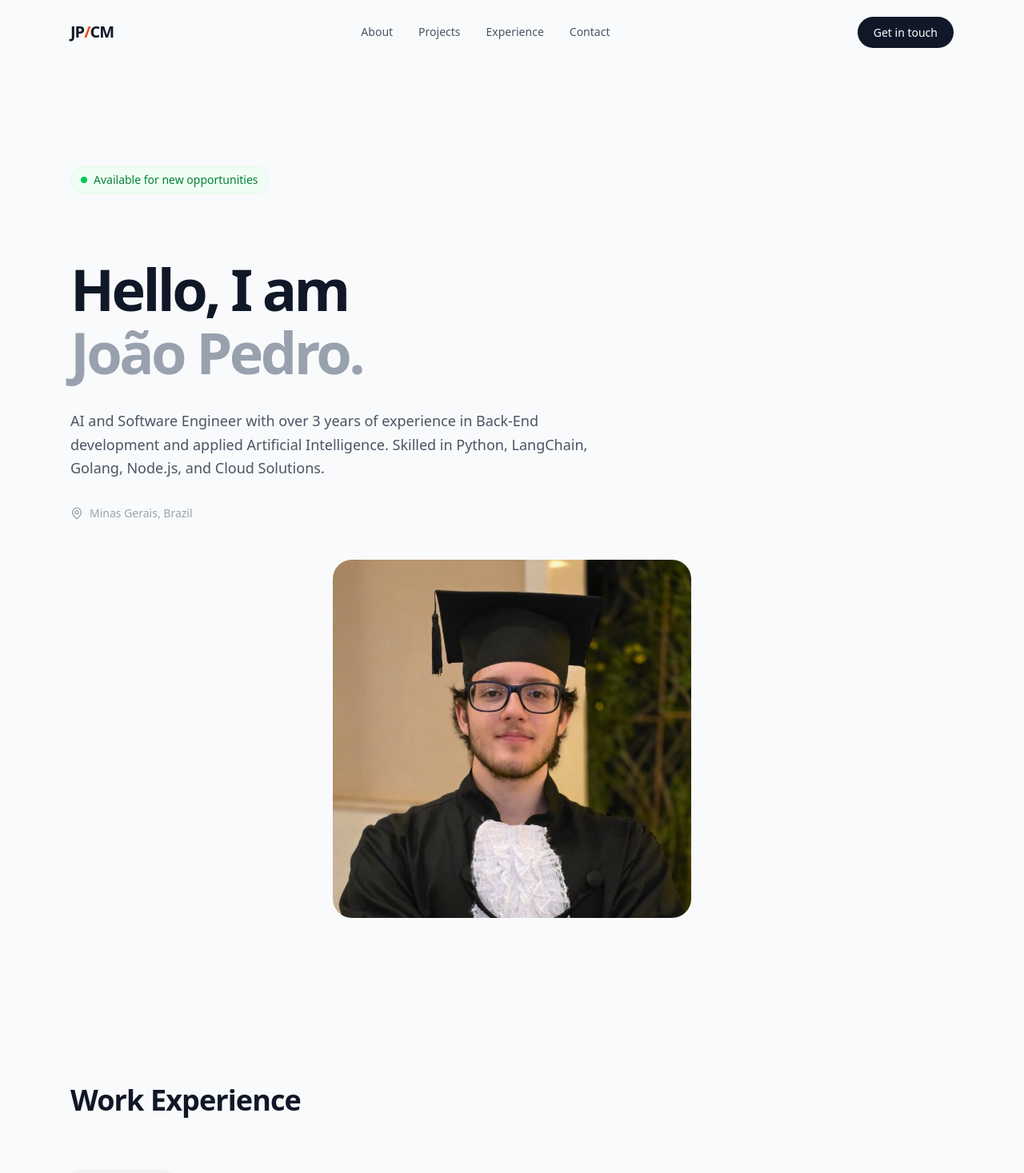
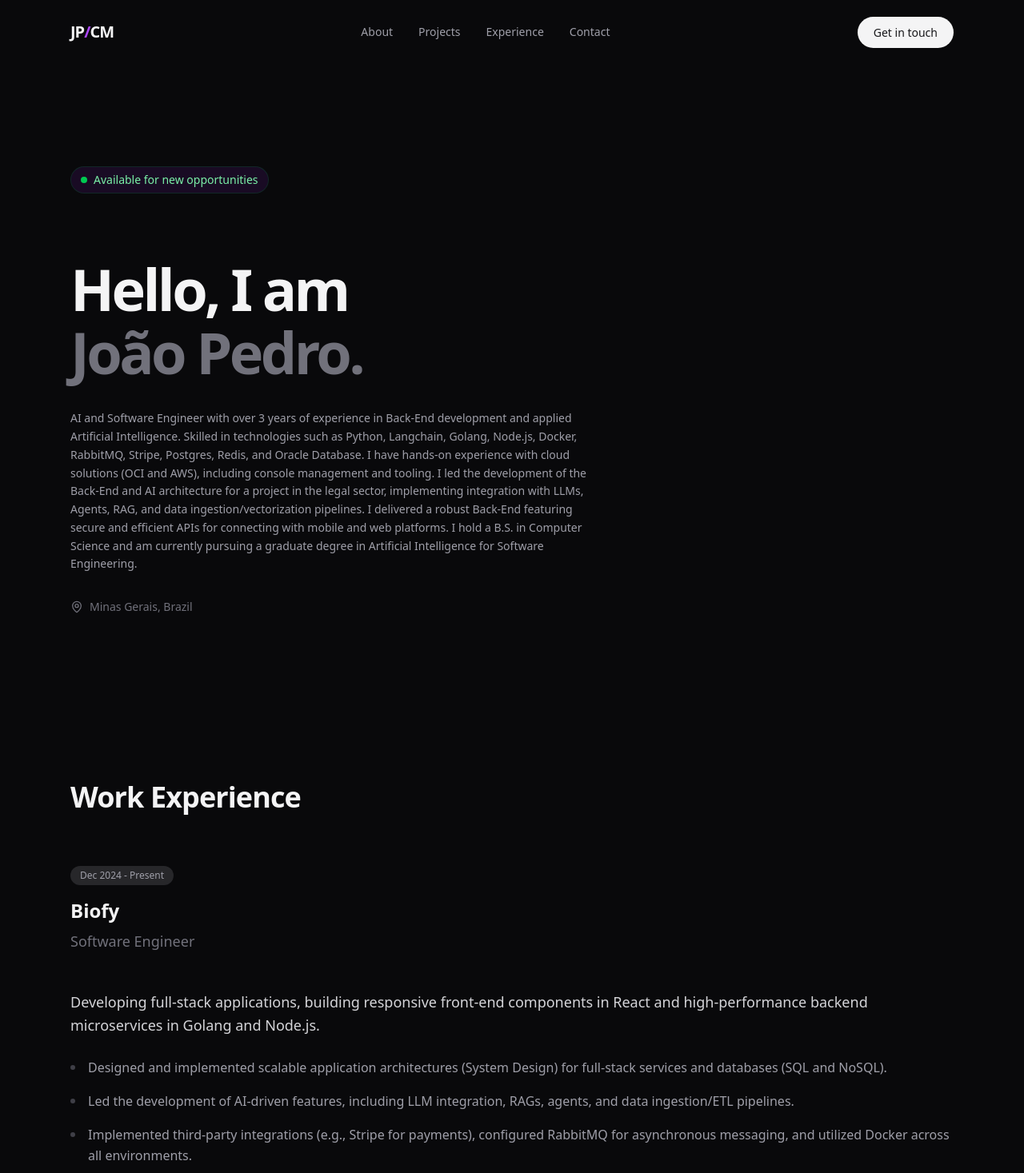
Before and after one commit to Rjoaozinho1/Rjoaozinho1.github.io, a React (Vite) app: page / in a window 1280 px wide. Shown: the top 1467 px of the page at 80% size. Built offline with nearby package versions, Linux system fonts and the light colour scheme.

Commit message:
feat: adding purple and dark mode, removing photo

```diff
--- a/src/components/Experience.tsx
+++ b/src/components/Experience.tsx
@@ -35,8 +35,8 @@ const Experience = () => {
   ]
 
   return (
-    <section id="experience" className="py-20 scroll-mt-20">
-      <h2 className="text-3xl md:text-4xl font-bold text-gray-900 mb-16 tracking-tight">
+    <section id="experience" className="py-20 scroll-mt-10">
+      <h2 className="text-3xl md:text-4xl font-bold text-zinc-100 mb-16 tracking-tight">
         Work Experience
       </h2>
 
@@ -46,25 +46,25 @@ const Experience = () => {
 
             {/* Period & Company (Left Column) */}
             <div className="md:sticky md:top-24">
-              <span className="inline-block px-3 py-1 rounded-full bg-gray-100 text-gray-600 text-xs font-medium mb-4 group-hover:bg-orange-100 group-hover:text-orange-700 transition-colors">
+              <span className="inline-block px-3 py-1 rounded-full bg-zinc-800 text-zinc-400 text-xs font-medium mb-4 group-hover:bg-purple-900/30 group-hover:text-purple-300 transition-colors">
                 {exp.period}
               </span>
-              <h3 className="text-2xl font-bold text-gray-900 mb-2 group-hover:text-orange-600 transition-colors">
+              <h3 className="text-2xl font-bold text-zinc-100 mb-2 group-hover:text-purple-400 transition-colors">
                 {exp.company}
               </h3>
-              <p className="text-gray-500 font-medium text-lg">{exp.role}</p>
+              <p className="text-zinc-500 font-medium text-lg">{exp.role}</p>
             </div>
 
             {/* Description & Achievements (Right Column) */}
             <div>
-              <p className="text-lg text-gray-700 leading-relaxed mb-6 font-light">
+              <p className="text-lg text-zinc-300 leading-relaxed mb-6 font-light">
                 {exp.description}
               </p>
 
               <ul className="space-y-4">
                 {exp.achievements.map((item, i) => (
-                  <li key={i} className="flex items-start gap-4 text-gray-600">
-                    <span className="mt-2.5 w-1.5 h-1.5 rounded-full bg-gray-300 group-hover:bg-orange-400 transition-colors flex-shrink-0"></span>
+                  <li key={i} className="flex items-start gap-4 text-zinc-400">
+                    <span className="mt-2.5 w-1.5 h-1.5 rounded-full bg-zinc-700 group-hover:bg-purple-500 transition-colors shrink-0"></span>
                     <span className="leading-relaxed">{item}</span>
                   </li>
                 ))}
@@ -75,7 +75,7 @@ const Experience = () => {
       </div>
 
       {/* Decorative Divider */}
-      <div className="mt-20 border-t border-gray-100"></div>
+      <div className="mt-20 border-t border-zinc-800"></div>
     </section>
   )
 }
--- a/src/components/Hero.tsx
+++ b/src/components/Hero.tsx
@@ -10,7 +10,7 @@ const Hero = () => {
         initial={{ opacity: 0, y: 40 }}
         animate={{ opacity: 2, y: 0 }}
         transition={{ duration: 0.5 }}
-        className="inline-flex items-center gap-2 px-3 py-1.5 rounded-full bg-green-50 text-green-700 text-sm font-medium border border-green-100"
+        className="inline-flex items-center gap-2 px-3 py-1.5 rounded-full bg-purple-900/20 text-green-300 text-sm font-medium border border-green-800/30"
       >
         <span className="relative flex h-2 w-2">
           <span className="animate-ping absolute inline-flex h-full w-full rounded-full bg-green-400 opacity-75"></span>
@@ -20,42 +20,32 @@ const Hero = () => {
       </motion.div>
 
       <div className="grid md:grid-cols-[1.5fr,1fr] gap-12 items-start w-full">
+
         <motion.div
           initial={{ opacity: 0, y: 20 }}
           animate={{ opacity: 1, y: 0 }}
           transition={{ duration: 0.5, delay: 0.1 }}
           className="space-y-8"
         >
-          <h1 className="text-5xl md:text-7xl font-bold tracking-tighter text-gray-900 leading-[1.1]">
-            Hello, I am <br/>
-            <span className="text-gray-400">João Pedro.</span>
+          <h1 className="text-5xl md:text-7xl font-bold tracking-tighter text-zinc-100 leading-[1.1]">
+            Hello, I am <br />
+            <span className="text-zinc-500">João Pedro.</span>
           </h1>
 
-          <p className="text-lg text-gray-600 leading-relaxed max-w-2xl font-light">
-            AI and Software Engineer with over 3 years of experience in Back-End development and applied Artificial Intelligence.
-            Skilled in Python, LangChain, Golang, Node.js, and Cloud Solutions.
+          <p className="text-sm justify-center text-zinc-400 leading-relaxed max-w-2xl font-light">
+            AI and Software Engineer with over 3 years of experience in Back-End development and applied Artificial Intelligence. Skilled in
+            technologies such as Python, Langchain, Golang, Node.js, Docker, RabbitMQ, Stripe, Postgres, Redis, and Oracle Database. I
+            have hands-on experience with cloud solutions (OCI and AWS), including console management and tooling.
+            I led the development of the Back-End and AI architecture for a project in the legal sector, implementing integration with LLMs,
+            Agents, RAG, and data ingestion/vectorization pipelines. I delivered a robust Back-End featuring secure and efficient APIs for
+            connecting with mobile and web platforms. I hold a B.S. in Computer Science and am currently pursuing a graduate degree in
+            Artificial Intelligence for Software Engineering.
           </p>
 
-          <div className="flex items-center gap-2 text-gray-400 text-sm">
+          <div className="flex items-center gap-2 text-zinc-500 text-sm">
             <MapPin size={16} />
             <span>Minas Gerais, Brazil</span>
           </div>
-        </motion.div>
-
-        <motion.div
-          initial={{ opacity: 0, scale: 0.95 }}
-          animate={{ opacity: 1, scale: 1 }}
-          transition={{ duration: 0.5, delay: 0.2 }}
-          className="relative group w-full max-w-md mx-auto md:ml-auto"
-        >
-          <div className="aspect-square rounded-3xl overflow-hidden ease-in-out relative z-10">
-            <img
-              src="/perfil.jpeg"
-              alt="João Pedro Costa Machado"
-              className="w-full h-full object-cover object-top grayscale-0"
-            />
-          </div>
-          <div className="absolute inset-0 bg-orange-100 rounded-3xl rotate-6 scale-[0.9] -z-10 group-hover:rotate-3 transition-transform duration-500"></div>
         </motion.div>
       </div>
     </section>
--- a/src/components/Layout.tsx
+++ b/src/components/Layout.tsx
@@ -19,34 +19,34 @@ const Layout = ({ children }: LayoutProps) => {
   }, [])
 
   return (
-    <div className="min-h-screen bg-gray-50 text-gray-900 font-sans selection:bg-orange-100 selection:text-orange-900">
+    <div className="min-h-screen bg-zinc-950 text-zinc-100 font-sans selection:bg-purple-500/30 selection:text-purple-200">
       <nav
         className={`fixed top-0 w-full z-50 transition-all duration-300 ${
-          isScrolled || isMobileMenuOpen ? 'bg-white/80 backdrop-blur-md border-b border-gray-100' : 'bg-transparent'
+          isScrolled || isMobileMenuOpen ? 'bg-zinc-950/80 backdrop-blur-md border-b border-zinc-800' : 'bg-transparent'
         }`}
       >
         <div className="max-w-6xl mx-auto px-6 h-20 flex items-center justify-between">
-          <a href="#" className="text-xl font-bold tracking-tighter hover:text-orange-600 transition-colors z-50 relative">
-            JP<span className="text-orange-600">/</span>CM
+          <a href="#" className="text-xl font-bold tracking-tighter hover:text-purple-500 transition-colors z-50 relative">
+            JP<span className="text-purple-500">/</span>CM
           </a>
 
           {/* Desktop Menu */}
-          <div className="hidden md:flex gap-8 text-sm font-medium text-gray-600">
-            <a href="#about" className="hover:text-orange-600 transition-colors">About</a>
-            <a href="#projects" className="hover:text-orange-600 transition-colors">Projects</a>
-            <a href="#experience" className="hover:text-orange-600 transition-colors">Experience</a>
-            <a href="#contact" className="hover:text-orange-600 transition-colors">Contact</a>
+          <div className="hidden md:flex gap-8 text-sm font-medium text-zinc-400">
+            <a href="#about" className="hover:text-purple-500 transition-colors">About</a>
+            <a href="#projects" className="hover:text-purple-500 transition-colors">Projects</a>
+            <a href="#experience" className="hover:text-purple-500 transition-colors">Experience</a>
+            <a href="#contact" className="hover:text-purple-500 transition-colors">Contact</a>
           </div>
 
           <div className="hidden md:block">
-             <a href="mailto:joaopedrocostamachado2003@gmail.com" className="px-5 py-2.5 bg-gray-900 text-white text-sm font-medium rounded-full hover:bg-orange-600 transition-colors">
+             <a href="mailto:joaopedrocostamachado2003@gmail.com" className="px-5 py-2.5 bg-zinc-100 text-zinc-900 text-sm font-medium rounded-full hover:bg-purple-500 hover:text-white transition-colors">
               Get in touch
             </a>
           </div>
 
           {/* Mobile Menu Button */}
           <button
-            className="md:hidden z-50 relative p-2"
+            className="md:hidden z-50 relative p-2 text-zinc-100"
             onClick={() => setIsMobileMenuOpen(!isMobileMenuOpen)}
           >
             {isMobileMenuOpen ? <X size={24} /> : <Menu size={24} />}
@@ -60,12 +60,12 @@ const Layout = ({ children }: LayoutProps) => {
               initial={{ opacity: 0, y: -20 }}
               animate={{ opacity: 1, y: 0 }}
               exit={{ opacity: 0, y: -20 }}
-              className="absolute top-0 left-0 w-full bg-white h-screen flex flex-col items-center justify-center space-y-8 text-xl font-medium md:hidden"
+              className="absolute top-0 left-0 w-full bg-zinc-950 border-b border-zinc-800 flex flex-col items-center justify-center space-y-8 py-10 text-xl font-medium md:hidden shadow-2xl"
             >
-              <a href="#about" onClick={() => setIsMobileMenuOpen(false)}>About</a>
-              <a href="#projects" onClick={() => setIsMobileMenuOpen(false)}>Projects</a>
-              <a href="#experience" onClick={() => setIsMobileMenuOpen(false)}>Experience</a>
-              <a href="#contact" onClick={() => setIsMobileMenuOpen(false)}>Contact</a>
+              <a href="#about" onClick={() => setIsMobileMenuOpen(false)} className="hover:text-purple-500 transition-colors">About</a>
+              <a href="#projects" onClick={() => setIsMobileMenuOpen(false)} className="hover:text-purple-500 transition-colors">Projects</a>
+              <a href="#experience" onClick={() => setIsMobileMenuOpen(false)} className="hover:text-purple-500 transition-colors">Experience</a>
+              <a href="#contact" onClick={() => setIsMobileMenuOpen(false)} className="hover:text-purple-500 transition-colors">Contact</a>
             </motion.div>
           )}
         </AnimatePresence>
@@ -75,7 +75,7 @@ const Layout = ({ children }: LayoutProps) => {
         {children}
       </main>
 
-      <footer className="border-t border-gray-200 py-12 text-center text-gray-400 text-sm">
+      <footer className="border-t border-zinc-800 py-12 text-center text-zinc-600 text-sm">
         <p>&copy; {new Date().getFullYear()} João Pedro Costa Machado.</p>
       </footer>
     </div>
--- a/src/index.css
+++ b/src/index.css
@@ -20,6 +20,6 @@ body {
   min-width: 320px;
   min-height: 100vh;
   overflow-x: hidden;
-  background-color: #f9fafb; /* bg-gray-50 */
-  color: #111827; /* text-gray-900 */
+  background-color: #09090b; /* bg-zinc-950 */
+  color: #f4f4f5; /* text-zinc-100 */
 }
```
Also changed, not shown: src/components/Contact.tsx (+8 -8 lines), src/components/Education.tsx (+6 -6 lines), src/components/Projects.tsx (+10 -10 lines), src/components/Skills.tsx (+4 -4 lines).
